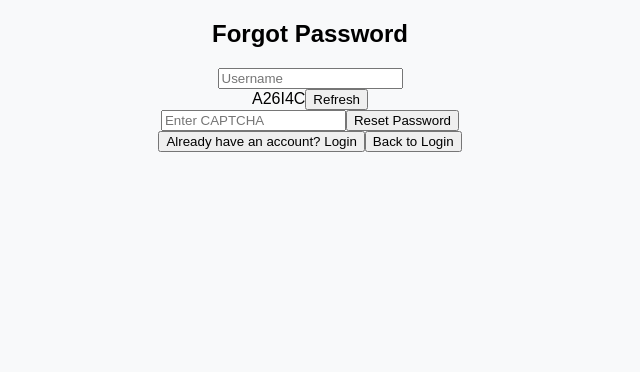
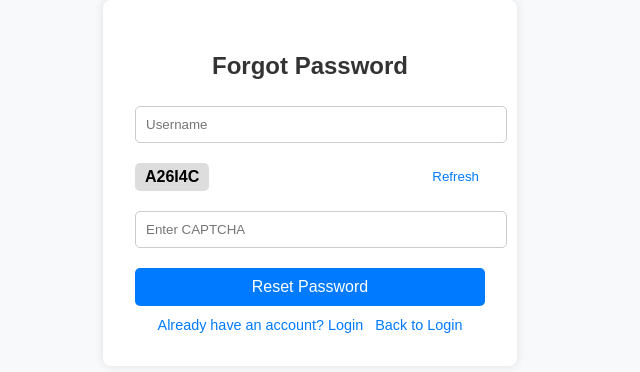
Before and after one commit to sahithyashelly24/project, a React (Create React App) app: page /profile in a window 1280 px wide. Both pictures are taken after a click on the button "Forgot Password?". Shown: the top 372 px of the page, without its empty margins (330-970 px from the left). Built offline with nearby package versions, Linux system fonts and the light colour scheme.

Commit message:
login-css

```diff
--- a/src/Authu.js
+++ b/src/Authu.js
@@ -1,5 +1,6 @@
 import React, { useState } from "react";
 import { useNavigate } from "react-router-dom";
+import "./authu.css";
 
 const generateCaptcha = () => {
   return Math.random().toString(36).substring(2, 8).toUpperCase();
@@ -73,10 +74,11 @@ const Authu = ({ setUser }) => {
   };
 
   return (
-    <div className="flex flex-col items-center mt-10">
-      <h2 className="text-2xl font-bold">{isForgotPassword ? "Forgot Password" : isLogin ? "Login" : "Sign Up"}</h2>
-      {error && <p className="text-red-500">{error}</p>}
-      <form onSubmit={handleSubmit} className="flex flex-col gap-4 mt-4">
+    <div className="auth-container">
+      <div className="auth-card">
+        <h2 className="auth-title">{isForgotPassword ? "Forgot Password" : isLogin ? "Login" : "Sign Up"}</h2>
+        {error && <p className="auth-error">{error}</p>}
+        <form onSubmit={handleSubmit} className="auth-form">
           {(!isLogin || isForgotPassword) && (
             <input
               type="text"
@@ -84,7 +86,6 @@ const Authu = ({ setUser }) => {
               placeholder="Username"
               value={formData.username}
               onChange={handleChange}
-            className="border p-2"
               required
             />
           )}
@@ -95,7 +96,6 @@ const Authu = ({ setUser }) => {
               placeholder="Email or Username"
               value={formData.email}
               onChange={handleChange}
-            className="border p-2"
               required
             />
           )}
@@ -106,22 +106,20 @@ const Authu = ({ setUser }) => {
               placeholder="Password"
               value={formData.password}
               onChange={handleChange}
-            className="border p-2"
               required
             />
           )}
           {isForgotPassword && !showPasswordFields && (
             <>
-            <div className="flex items-center gap-2">
-              <span className="border p-2 bg-gray-200 font-bold">{captcha}</span>
-              <button type="button" onClick={() => setCaptcha(generateCaptcha())} className="text-blue-500">Refresh</button>
+              <div className="captcha-container">
+                <span className="captcha-text">{captcha}</span>
+                <button type="button" onClick={() => setCaptcha(generateCaptcha())} className="captcha-refresh">Refresh</button>
               </div>
               <input
                 type="text"
                 placeholder="Enter CAPTCHA"
                 value={captchaInput}
                 onChange={(e) => setCaptchaInput(e.target.value)}
-              className="border p-2"
                 required
               />
             </>
@@ -133,7 +131,6 @@ const Authu = ({ setUser }) => {
                 placeholder="New Password"
                 value={newPassword}
                 onChange={(e) => setNewPassword(e.target.value)}
-              className="border p-2"
                 required
               />
               <input
@@ -141,24 +138,24 @@ const Authu = ({ setUser }) => {
                 placeholder="Confirm Password"
                 value={confirmPassword}
                 onChange={(e) => setConfirmPassword(e.target.value)}
-              className="border p-2"
                 required
               />
-            <button onClick={handlePasswordReset} className="bg-blue-500 text-white px-4 py-2">Submit</button>
+              <button onClick={handlePasswordReset} className="auth-button">Submit</button>
             </>
           )}
           {!showPasswordFields && (
-          <button type="submit" className="bg-blue-500 text-white px-4 py-2">
+            <button type="submit" className="auth-button">
               {isForgotPassword ? "Reset Password" : isLogin ? "Login" : "Sign Up"}
             </button>
           )}
         </form>
-      <button onClick={() => { setIsLogin(!isLogin); setIsForgotPassword(false); }} className="mt-4 text-blue-500">
+        <button onClick={() => { setIsLogin(!isLogin); setIsForgotPassword(false); }} className="auth-switch">
           {isLogin ? "Don't have an account? Sign Up" : "Already have an account? Login"}
         </button>
-      <button onClick={() => { setIsForgotPassword(!isForgotPassword); setIsLogin(false); }} className="mt-2 text-blue-500">
+        <button onClick={() => { setIsForgotPassword(!isForgotPassword); setIsLogin(false); }} className="auth-forgot">
           {isForgotPassword ? "Back to Login" : "Forgot Password?"}
         </button>
+      </div>
     </div>
   );
 };
--- /dev/null
+++ b/src/authu.css
@@ -0,0 +1,89 @@
+
+  .auth-container {
+    display: flex;
+    justify-content: center;
+    align-items: center;
+    height: 100%;
+  }
+
+  .auth-card {
+    background: #fff;
+    padding: 2rem;
+    border-radius: 8px;
+    box-shadow: 0 0 10px rgba(0, 0, 0, 0.1);
+    text-align: center;
+    width: 350px;
+  }
+
+  .auth-title {
+    margin-bottom: 1rem;
+    color: #333;
+  }
+
+  .auth-error {
+    color: red;
+    font-size: 0.9rem;
+    margin-bottom: 1rem;
+  }
+
+  .auth-form input {
+    width: 100%;
+    padding: 10px;
+    margin: 10px 0;
+    border: 1px solid #ccc;
+    border-radius: 5px;
+  }
+
+  .auth-button {
+    width: 100%;
+    padding: 10px;
+    background-color: #007bff;
+    color: #fff;
+    border: none;
+    border-radius: 5px;
+    cursor: pointer;
+    font-size: 1rem;
+    margin-top: 10px;
+  }
+
+  .auth-button:hover {
+    background-color: #0056b3;
+  }
+
+  .auth-switch, .auth-forgot {
+    background: none;
+    border: none;
+    color: #007bff;
+    cursor: pointer;
+    margin-top: 10px;
+    font-size: 0.9rem;
+  }
+
+  .auth-switch:hover, .auth-forgot:hover {
+    text-decoration: underline;
+  }
+
+  .captcha-container {
+    display: flex;
+    align-items: center;
+    justify-content: space-between;
+    margin: 10px 0;
+  }
+
+  .captcha-text {
+    background: #ddd;
+    padding: 5px 10px;
+    font-weight: bold;
+    border-radius: 5px;
+  }
+
+  .captcha-refresh {
+    background: none;
+    border: none;
+    color: #007bff;
+    cursor: pointer;
+  }
+
+  .captcha-refresh:hover {
+    text-decoration: underline;
+  }
```
Lines whose indentation alone changed are shown as unchanged.
